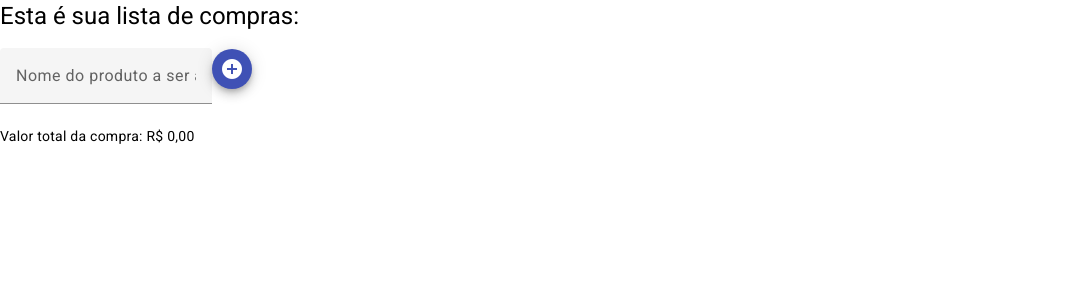
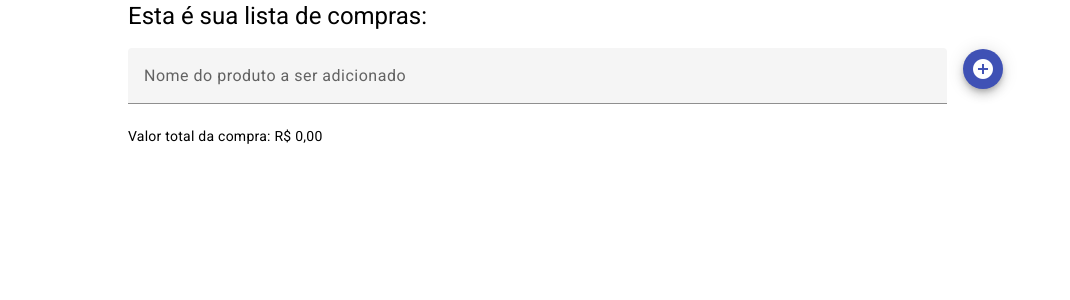
Before and after one commit to underlineg/sharedbuylists, an Angular app in the folder sharedbuylists/: page / in a window 1280 px wide. Shown: the top 300 px of the page, without its empty margins (0-1070 px from the left). Built offline with nearby package versions, Linux system fonts and the light colour scheme.

Commit message:
1.0 [LIST] added scss basic configurations

```diff
--- a/sharedbuylists/src/app/app.component.scss
+++ b/sharedbuylists/src/app/app.component.scss
@@ -0,0 +1,5 @@
+app-root{
+    min-width: 320px;
+    max-width: 1200px;
+    width: 80%;
+}
--- a/sharedbuylists/src/app/app.module.ts
+++ b/sharedbuylists/src/app/app.module.ts
@@ -3,7 +3,7 @@ import { HistoricComponent } from './modules/historic/historic.component';
 import { ItensComponent } from './modules/itens/itens/itens.component';
 import { LoginComponent } from './modules/login/login/login.component';
 import { AddItensComponent } from './modules/itens/add-itens/add-itens.component';
-import { ListItensComponent } from './modules/itens/list-itens/list-itens.component';
+
 import { ItemComponent } from './modules/itens/item/item.component';
 import { ReactiveFormsModule } from "@angular/forms";
 import {MatIconModule} from '@angular/material/icon';
@@ -16,8 +16,8 @@ import { MatInputModule } from '@angular/material/input';
 
 
 @NgModule({
-  declarations: [HistoricComponent, ItensComponent, LoginComponent, AddItensComponent, ListItensComponent, ItemComponent],
-  exports: [HistoricComponent, ItensComponent, LoginComponent, AddItensComponent, ListItensComponent, ItemComponent],
+  declarations: [HistoricComponent, ItensComponent, LoginComponent, AddItensComponent,  ItemComponent],
+  exports: [HistoricComponent, ItensComponent, LoginComponent, AddItensComponent,  ItemComponent],
   imports: [ReactiveFormsModule, MatButtonModule, MatIconModule,
     MatDividerModule, MatFormFieldModule, MatInputModule]
 })
--- a/sharedbuylists/src/app/modules/itens/add-itens/add-itens.component.html
+++ b/sharedbuylists/src/app/modules/itens/add-itens/add-itens.component.html
@@ -1,8 +1,10 @@
 <div class="additem__container">
-    <mat-form-field>
-        <input matInput type="text" name="item" class="additem__input-label" id="additem__input--label" placeholder="Nome do produto a ser adicionado" [formControl]="productNameControl">
-    </mat-form-field>
-    <button (click)="addItem()" mat-mini-fab color="primary">
-        <mat-icon aria-hidden="false" aria-label="Example home icon" fontIcon="add_circle"></mat-icon>
-    </button>
+
+        <mat-form-field class="additem__mat-input">
+            <input matInput type="text" name="item" class="additem__input-label" id="additem__input--label" placeholder="Nome do produto a ser adicionado" [formControl]="productNameControl">
+        </mat-form-field>
+        <button (click)="addItem()" mat-mini-fab color="primary">
+            <mat-icon aria-hidden="false" aria-label="Example home icon" fontIcon="add_circle"></mat-icon>
+        </button>
+
 </div>
--- a/sharedbuylists/src/app/modules/itens/add-itens/add-itens.component.scss
+++ b/sharedbuylists/src/app/modules/itens/add-itens/add-itens.component.scss
@@ -0,0 +1,6 @@
+.additem__container{
+    .additem__mat-input{
+        width: 80%;
+        margin-right: 1rem;
+    }
+}
--- a/sharedbuylists/src/app/modules/itens/add-itens/add-itens.component.ts
+++ b/sharedbuylists/src/app/modules/itens/add-itens/add-itens.component.ts
@@ -16,5 +16,6 @@ export class AddItensComponent {
 
   addItem(){
     this.productNameEmmiter.emit( String( this.productNameControl.getRawValue()) )
+    this.productNameControl.setValue("");
   }
 }
--- a/sharedbuylists/src/app/modules/itens/list-itens/list-itens.component.html
+++ /dev/null
@@ -1 +0,0 @@
-<item product_name="MACARRÃO INSTANTANEO"></item>
--- a/sharedbuylists/src/styles.scss
+++ b/sharedbuylists/src/styles.scss
@@ -2,3 +2,10 @@
 
 html, body { height: 100%; }
 body { margin: 0; font-family: Roboto, "Helvetica Neue", sans-serif; }
+app-root{
+    min-width: 320px;
+    max-width: 80%;
+    display: block;
+    margin: auto;
+
+}
```
Also changed, not shown: sharedbuylists/src/app/modules/itens/list-itens/list-itens.component.ts (deleted, +0 -11 lines), sharedbuylists/src/app/modules/itens/list-itens/list-itens.component.scss (deleted), 1 other file (tests, documents, lock files or other folders).
